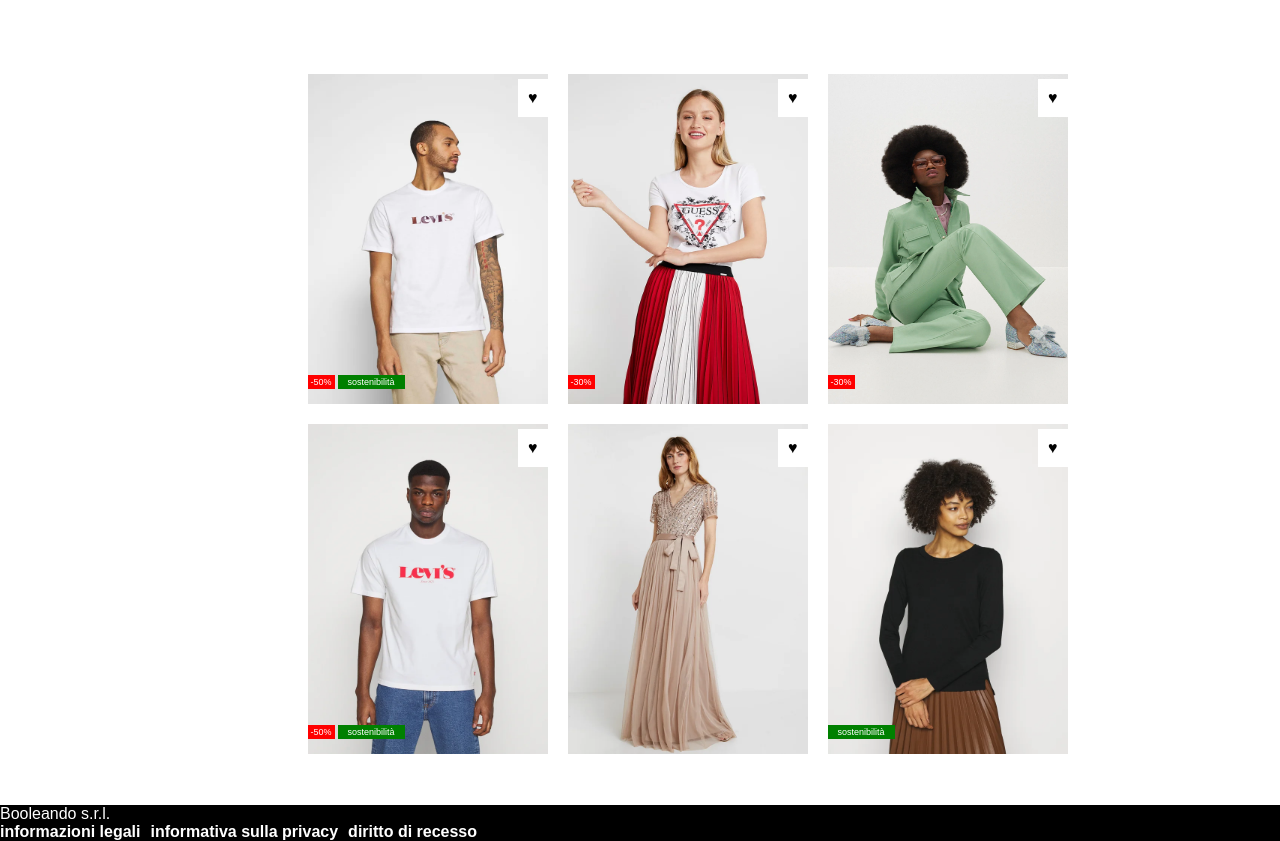
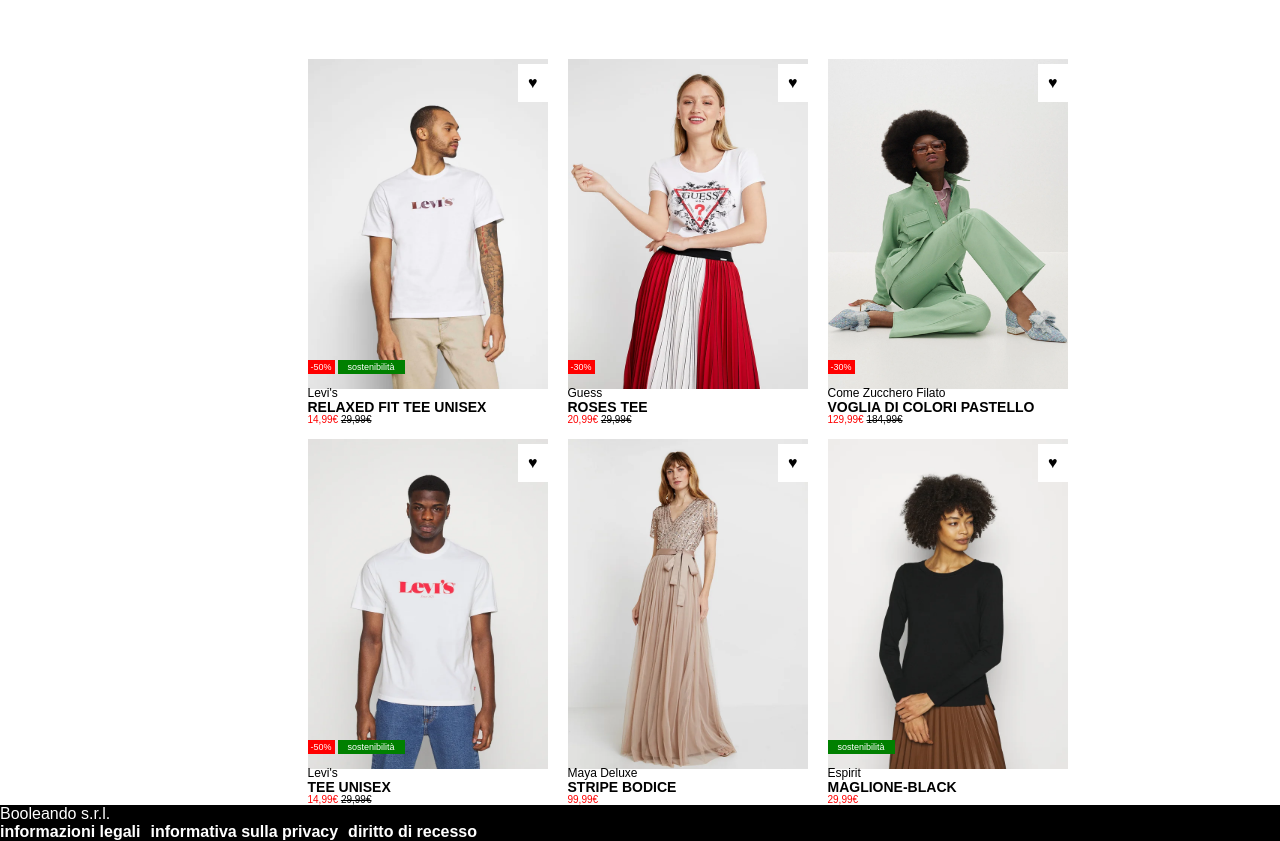
Before and after one commit to Luca-Giudice/html-css-boolando, a plain HTML site: page index.html in a window 1280 px wide. Shown: the part 78-919 px from the top of the page. Drawn offline with Linux system fonts and the light colour scheme.

Commit message:
main-finished

```diff
--- a/index.html
+++ b/index.html
@@ -28,12 +28,22 @@
                     <span class="heart">&hearts;</span>
                     <span class="price">-50%</span>
                     <span class="sos">sostenibilità</span>
+                    <div class="pbottom">
+                        <div class="brend">Levi's</div>
+                        <div class="product">RELAXED FIT TEE UNISEX</div>
+                        <div class="total"><span class="price-finished">14,99&euro;</span> <span class="old-price">29,99&euro;</span></div>
+                    </div>
                 </div>
                 <div class="card flex">
                    <img class="prod" src="img/4.webp" alt="">
                    <span class="heart">&hearts;</span>
                    <span class="price">-50%</span>
                    <span class="sos">sostenibilità</span>
+                   <div class="pbottom">
+                    <div class="brend">Levi's</div>
+                    <div class="product">TEE UNISEX</div>
+                    <div class="total"><span class="price-finished">14,99&euro;</span> <span class="old-price">29,99&euro;</span></div>
+                </div>
                 </div>
             </div>
 
@@ -42,10 +52,20 @@
                   <img class="prod" src="img/2.webp" alt="">
                   <span class="heart">&hearts;</span>
                   <span class="price">-30%</span>
+                  <div class="pbottom">
+                    <div class="brend">Guess</div>
+                    <div class="product">ROSES TEE</div>
+                    <div class="total"><span class="price-finished">20,99&euro;</span> <span class="old-price">29,99&euro;</span></div>
+                </div>
                 </div>
                 <div class="card flex">
                   <img class="prod" src="img/5.webp" alt="">
                   <span class="heart">&hearts;</span>
+                  <div class="pbottom">
+                    <div class="brend">Maya Deluxe</div>
+                    <div class="product">STRIPE BODICE</div>
+                    <div class="total"><span class="price-finished">99,99&euro;</span></div>
+                </div>
                 </div>
             </div>
 
@@ -54,6 +74,11 @@
                     <img class="prod" src="img/3.webp" alt="">
                     <span class="heart">&hearts;</span>
                     <span class="price">-30%</span>
+                    <div class="pbottom">
+                        <div class="brend">Come Zucchero Filato</div>
+                        <div class="product">VOGLIA DI COLORI PASTELLO</div>
+                        <div class="total"><span class="price-finished">129,99&euro;</span> <span class="old-price">184,99&euro;</span></div>
+                    </div>
 
                 </div>
 
@@ -61,6 +86,11 @@
                   <img class="prod" src="img/6.webp" alt="">
                   <span class="heart">&hearts;</span>
                   <span class="sos last">sostenibilità</span>
+                  <div class="pbottom">
+                    <div class="brend">Espirit</div>
+                    <div class="product">MAGLIONE-BLACK</div>
+                    <div class="total"><span class="price-finished">29,99&euro;</span></div>
+                </div>
                 </div>
             </div>
         </div>
--- a/style.css
+++ b/style.css
@@ -39,6 +39,7 @@
     padding: 0 70px;
     text-decoration: none;
     height: 70px;
+    z-index: 2;
     }
 
 .navbar {
@@ -64,7 +65,7 @@
 /* main */
 
 main{
-    gap: 20px;
+    gap: 50px;
 }
 
 .container{
@@ -78,7 +79,7 @@
 }
 
 .column{
-    gap: 20px;
+    gap: 50px;
     flex-direction: column;
 }
 
@@ -130,6 +131,41 @@
     left: 0;
 }
 
+.brend{
+    position: absolute;
+    bottom: -11px;
+    left: 0;
+    font-size: 12px;
+
+}
+
+.product{
+    position: absolute;
+    bottom: -26px;
+    left: 0;
+    font-size: 14px;
+    font-weight: bold;
+}
+
+.total{
+    position: absolute;
+    bottom: -36px;
+    left: 0;
+    font-size: 10px;
+
+}
+
+.price-finished{
+    color: red;
+    text-decoration: none;
+}
+
+.old-price{
+   text-decoration: line-through;
+}
+
+
+
 /* footer */
 
 footer{
```
